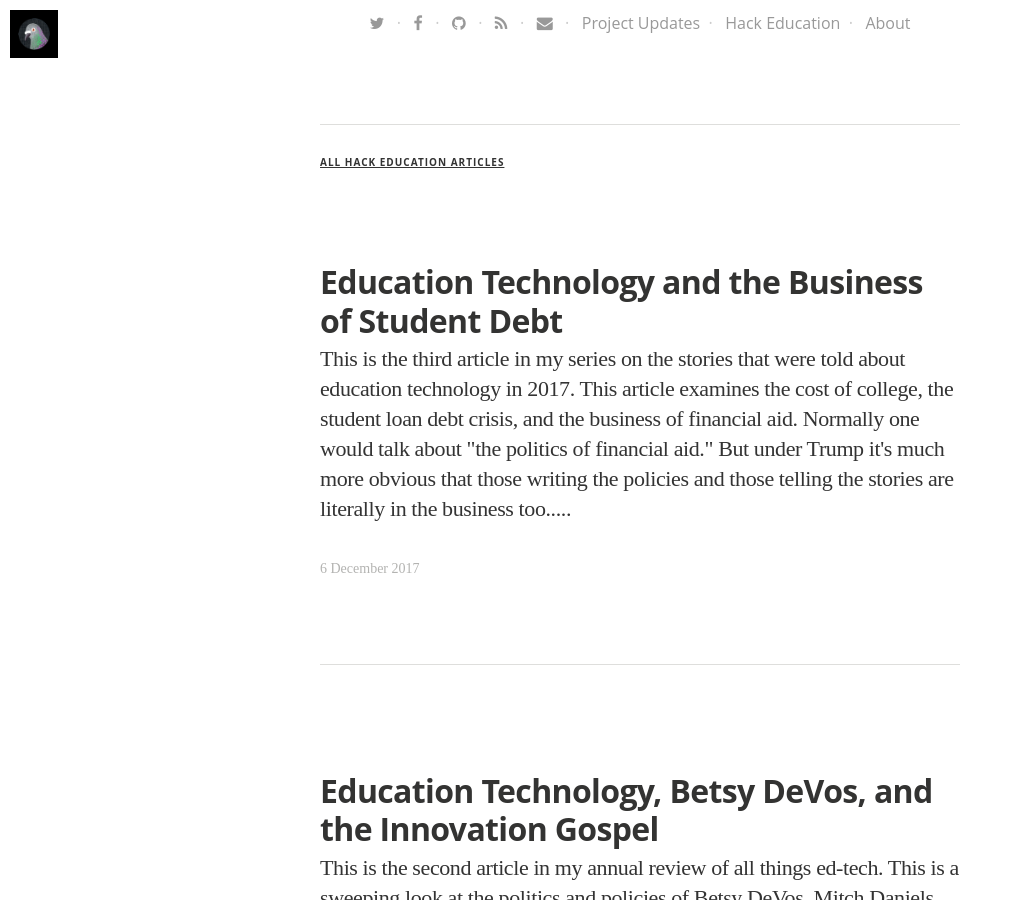
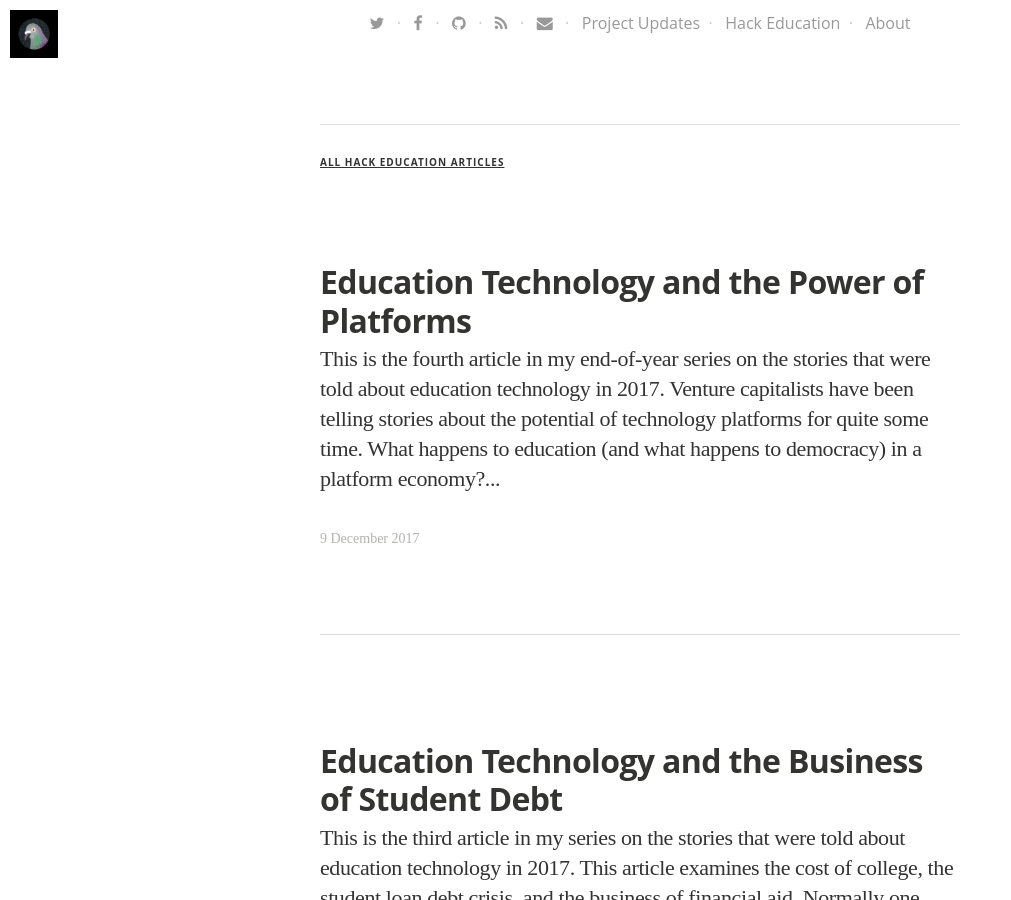
Before and after one commit to HackEducation/Writing, a Jekyll site: the page built from index.html, in a window 1280 px wide and 900 px high, scrolled down 677 px. Shown: the whole window, without its empty margins (0-1011 px from the left). Built offline with Jekyll 4.4.1, drawn with Linux system fonts in a browser that asks for light colours; nearby versions of some CDN libraries; some web fonts are replaced; some of the changed text lies outside the part shown.

Commit message:
updated landing page

```diff
--- a/index.html
+++ b/index.html
@@ -6,6 +6,28 @@ layout: default
 
 <h5 class="index-headline featured"><span><a href="http://hackeducation.com/archives">All Hack Education Articles</a></span></h5>
 
+
+    <div class="container featured">
+
+        <article class="post" itemscope itemtype="http://schema.org/BlogPosting" role="article">
+          <div class="article-item">
+            <header class="post-header">
+              <h2 class="post-title" itemprop="name"><a href="http://hackeducation.com/2017/12/09/top-ed-tech-trends-platforms" itemprop="url">Education Technology and the Power of Platforms</a></h2>
+            </header>
+            <section class="post-excerpt" itemprop="description">
+              <p>This is the fourth article in my end-of-year series on the stories that were told about education technology in 2017. Venture capitalists have been telling stories about the potential of technology platforms for quite some time. What happens to education (and what happens to democracy) in a platform economy?...</p>
+            </section>
+            <div class="post-meta">
+              <time datetime="9 December 2017">9 December 2017</time>
+  <!--            <span class="post-tags-set">on <span class="post-tag-">, <a href="/tag/"></a></span></span>-->
+            </div>
+          <div>
+        </article>
+
+        </div>
+
+
+<h5 class="index-headline featured"><span></span></h5>
 
     <div class="container featured">
 
@@ -223,28 +245,6 @@ layout: default
 
 <h5 class="index-headline featured"><span></span></h5>
 
-    <div class="container featured">
-
-        <article class="post" itemscope itemtype="http://schema.org/BlogPosting" role="article">
-          <div class="article-item">
-            <header class="post-header">
-              <h2 class="post-title" itemprop="name"><a href="http://hackeducation.com/2016/12/07/top-ed-tech-trends-free-open" itemprop="url">Education Technology and the Promise of "Free" and "Open"</a></h2>
-            </header>
-            <section class="post-excerpt" itemprop="description">
-              <p>This is the fourth post in my annual review of all things ed-tech. This one examines narratives (and products, of course) surrounding "free" and "open." What's happened to MOOCs? Have they addressed college affordability? (Spoiler alert: no.) Has education technology delivered on the promises of "free" and "open"?...</p>
-            </section>
-            <div class="post-meta">
-              <time datetime="7 December 2016">7 December 2016</time>
-  <!--            <span class="post-tags-set">on <span class="post-tag-">, <a href="/tag/"></a></span></span>-->
-            </div>
-          <div>
-        </article>
-
-      </div>
-
-
-<h5 class="index-headline featured"><span></span></h5>
-
         <div class="container featured">
 
         <article class="post" itemscope itemtype="http://schema.org/BlogPosting" role="article">
```
